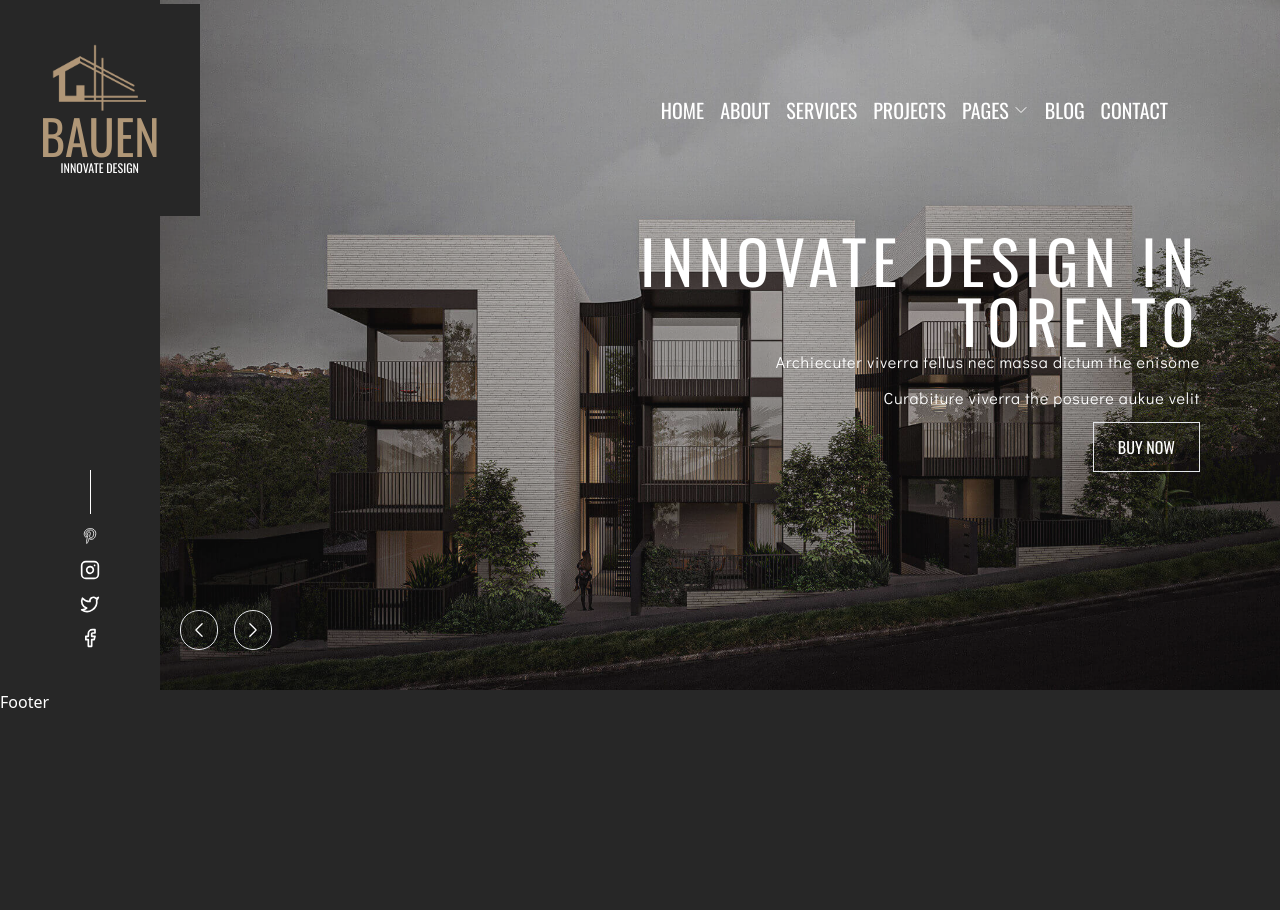
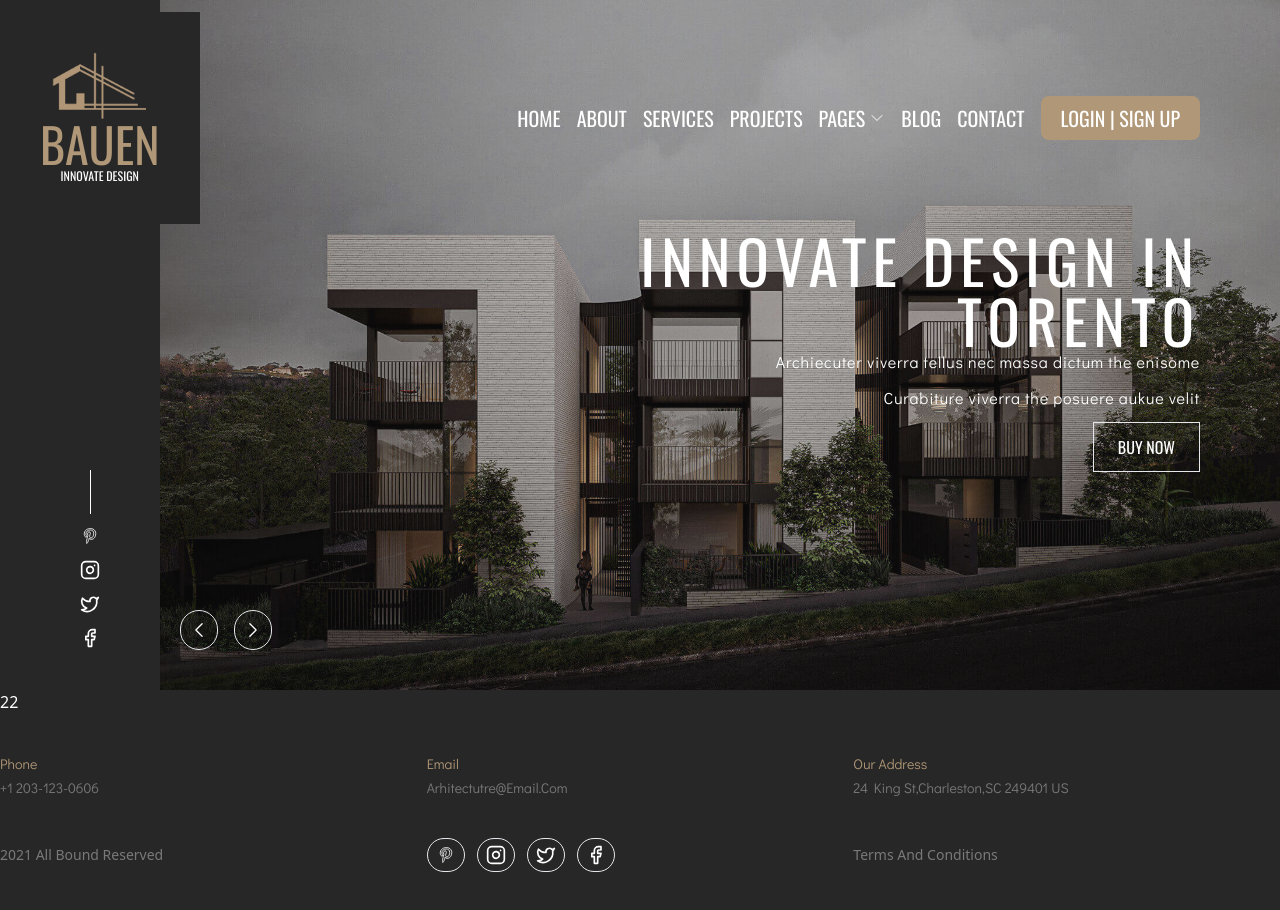
Before and after one commit to mohsen-barahuee/design-torento, a React (Create React App) app: page /blogs/22 in a window 1280 px wide. Shown: the top 910 px of the page. Before the commit the page ends 800 px from the top, so only its background shows below. Built offline with nearby package versions, Linux system fonts and the light colour scheme.

Commit message:
create route for other pages

```diff
--- a/src/components/modules/footer/Footer.jsx
+++ b/src/components/modules/footer/Footer.jsx
@@ -1,5 +1,54 @@
 import React from "react";
 
 export default function Footer() {
-  return <div className=" container">Footer</div>;
+  return (
+    <>
+      <div className=" container py-10 pl-10 lg:pl-0 grid grid-cols-1 md:grid-cols-2 lg:grid-cols-3 gap-y-5  capitalize">
+        <div className="flex flex-col items-start font-Didact-Gothic text-sm gap-y-1 ">
+          <span className=" text-secondary">phone</span>
+          <span className="text-text-color">+1 203-123-0606</span>
+        </div>
+        <div className="flex flex-col items-start font-Didact-Gothic text-sm gap-y-1 ">
+          <span className=" text-secondary">email</span>
+          <span className="text-text-color">arhitectutre@email.com</span>
+        </div>
+        <div className="flex flex-col items-start font-Didact-Gothic text-sm gap-y-1 ">
+          <span className=" text-secondary">our address</span>
+          <span className="text-text-color">
+            24 king st,charleston,SC 249401 US
+          </span>
+        </div>
+      </div>
+      <div className=" container text-sm pb-10 pl-10 lg:pl-0 grid grid-cols-1 md:grid-cols-2  lg:grid-cols-3 items-center  gap-y-5  capitalize text-text-color">
+        <div>
+          <span>2021 all bound reserved</span>
+        </div>
+        <div className="flex gap-x-3  child:border child:rounded-full child:px-2 child:py-1">
+          <div>
+            <svg className="w-5 h-6 text-white">
+              <use href="#pinterest"></use>
+            </svg>
+          </div>
+          <div>
+            <svg className="w-5 h-6 text-white  ">
+              <use href="#instageram"></use>
+            </svg>
+          </div>
+          <div>
+            <svg className="w-5 h-6 text-white">
+              <use href="#twitter"></use>
+            </svg>
+          </div>
+          <div>
+            <svg className="w-5 h-6 text-white">
+              <use href="#face-book"></use>
+            </svg>
+          </div>
+        </div>
+        <div>
+          <span>terms and conditions</span>
+        </div>
+      </div>
+    </>
+  );
 }
--- a/src/components/modules/header/Header.jsx
+++ b/src/components/modules/header/Header.jsx
@@ -1,5 +1,6 @@
 import React, { useRef, useState } from "react";
 import { Swiper, SwiperSlide } from "swiper/react";
+import { Link } from "react-router-dom";
 import { Navigation } from "swiper/modules";
 
 export default function Header({ path, scroll }) {
@@ -28,7 +29,7 @@ export default function Header({ path, scroll }) {
           {/* Desktop nav */}
           <nav className=" hidden lg:flex items-center lg:my-24 ">
             <ul
-              className=" flex  md:pr-10 lg:pr-28 gap-x-4 text-xl  child:uppercase child-hover:text-secondary
+              className=" flex items-center  md:pr-10 lg:pr-20 gap-x-4 text-xl  child:uppercase child-hover:text-secondary
            child:transition-all child:ease-linear childduration-200 child:cursor-pointer "
             >
               <li
@@ -36,9 +37,13 @@ export default function Header({ path, scroll }) {
                   path.pathname === "/" ? "text-secondary" : "text-white"
                 }
               >
-                home
+                <Link to={'/'}>home</Link>
               </li>
-              <li>about</li>
+              <li className={
+                  path.pathname === "/about" ? "text-secondary" : "text-white"
+                }>
+                <Link to={'/about'}>about</Link>
+              </li>
               <li>services</li>
               <li>projects</li>
               <li>
@@ -49,8 +54,15 @@ export default function Header({ path, scroll }) {
                   </svg>
                 </span>
               </li>
-              <li>blog</li>
+              <li className={
+                  path.pathname === "/blogs" ? "text-secondary" : "text-white"
+                }>
+                <Link to={'/blogs'}>blog</Link>
+              </li>
               <li>contact</li>
+              <li className="bg-secondary hover:bg-card-color  rounded-lg px-5 py-2">
+                login | sign up
+              </li>
             </ul>
           </nav>
           {/* Mobile Nav */}
@@ -97,7 +109,7 @@ export default function Header({ path, scroll }) {
                   scroll > 200 ? "hidden" : "lg:inline-block"
                 } uppercase`}
               >
-                <h4 className="text-secondary text-5xl ">bauen</h4>
+                <h4 className="text-secondary  text-5xl ">bauen</h4>
                 <span className="text-xs text-center block">
                   innovate design
                 </span>
--- /dev/null
+++ b/src/components/pages/about/About.jsx
@@ -0,0 +1,5 @@
+import React from "react";
+
+export default function About() {
+  return <div>About</div>;
+}
--- /dev/null
+++ b/src/components/pages/blogs/person-blog/PersonBlog.jsx
@@ -0,0 +1,11 @@
+import React from "react";
+import { useParams } from "react-router-dom";
+
+export default function PersonBlog() {
+
+  const params = useParams()
+
+
+
+  return <div>{params.id}</div>;
+}
--- /dev/null
+++ b/src/components/pages/pricing/Pricing.jsx
@@ -0,0 +1,5 @@
+import React from "react";
+
+export default function Pricing() {
+  return <div>Pricing</div>;
+}
--- /dev/null
+++ b/src/components/pages/process/Process.jsx
@@ -0,0 +1,5 @@
+import React from "react";
+
+export default function Process() {
+  return <div>Process</div>;
+}
--- a/tailwind.config.js
+++ b/tailwind.config.js
@@ -25,6 +25,10 @@ module.exports = {
 
       },
 
+      screens: {
+        "lg": "1100px"
+      }
+
 
     },
 
@@ -38,6 +42,7 @@ module.exports = {
 
 
 
+
   },
   plugins: [function ({ addVariant }) {
     addVariant('child', '& > *')
```
Also changed, not shown: src/route.js (+9 -1 lines).
